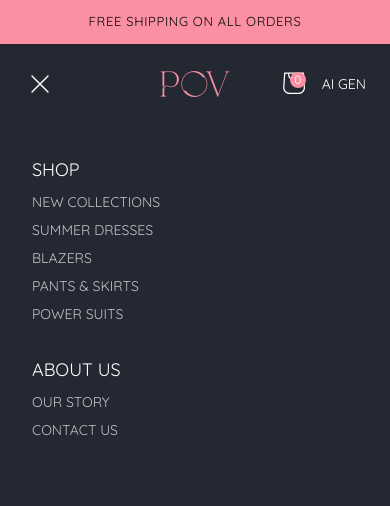
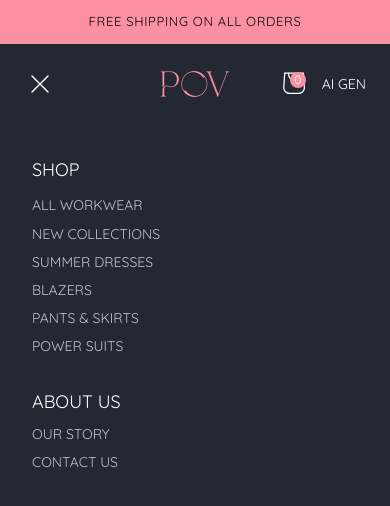
Before and after one commit to 01adv/pov-shopify, a Next.js app: page /ai-curation in a window 390 px wide. Both pictures are taken after a click on the button 34 px from the left and 78 px from the top of the page. Shown: the top 506 px of the page. Built offline with nearby package versions, Linux system fonts and the light colour scheme.

Commit message:
all work wear in mobile hamburger

```diff
--- a/components/Header.tsx
+++ b/components/Header.tsx
@@ -239,6 +239,9 @@ const Header = () => {
 
                         <div className="flex flex-col gap-2">
                             <span className="text-white uppercase text-lg">Shop</span>
+                            <Link href="/all-workwear" onClick={() => setIsSidebarOpen(false)} >
+                                <span className="text-muted/75 text-sm uppercase">All workwear</span>
+                            </Link>
                             {shopLinks.map((link) => (
                                 <Link
                                     key={link.name}
@@ -249,6 +252,7 @@ const Header = () => {
                                     {link.name}
                                 </Link>
                             ))}
+
                         </div>
 
                         <div className="flex flex-col gap-2 mt-4 ">
```
